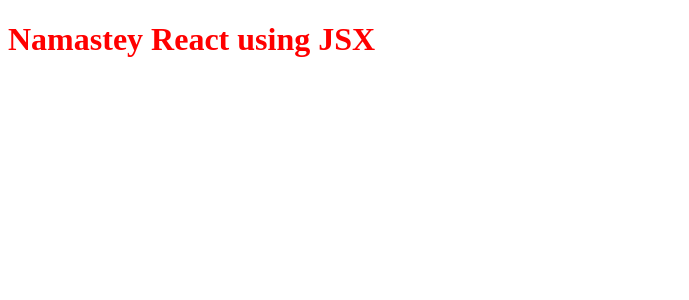
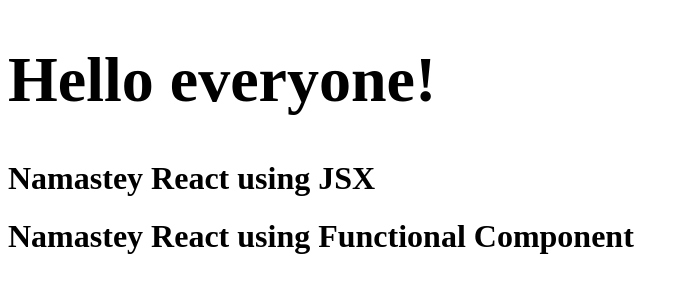
Before and after one commit to anurag2909/QuickBite, a React (Vite) app: page / in a window 1280 px wide. Shown: the top 300 px of the page, without its empty margins (0-689 px from the left). Built offline with nearby package versions, Linux system fonts and the light colour scheme.

Commit message:
Component Addition

```diff
--- a/App.js
+++ b/App.js
@@ -9,6 +9,16 @@
 // const root = ReactDOM.createRoot(document.getElementById("root"));
 // root.render(heading);
 
-const JsxHeading = <h1 id = "heading" > Namastey React using JSX</h1>;
+const elem = <h1> Hello everyone!</h1>
+
+const title = <h1 className="head">{elem} Namastey React using JSX</h1>;
+
+const Heading = () => (
+  <div id="container">
+    {title}
+    <h1> Namastey React using Functional Component</h1>
+  </div>
+);
+
 const root = ReactDOM.createRoot(document.getElementById("root"));
-root.render(JsxHeading);
+root.render(<Heading />);
```
